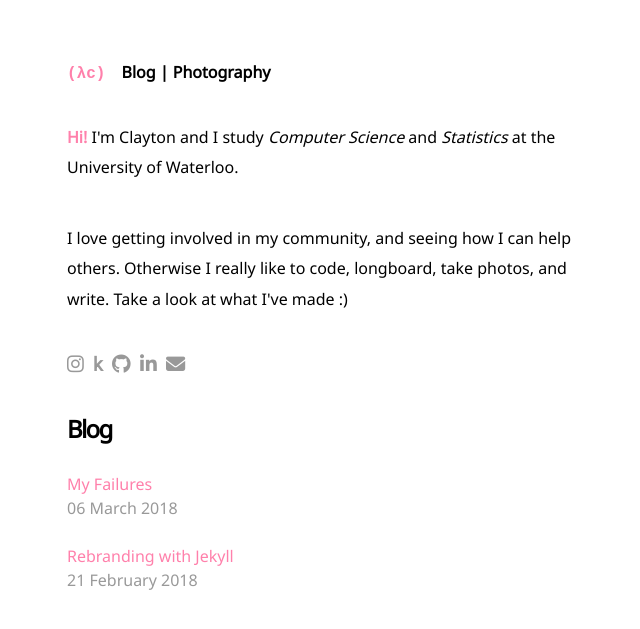
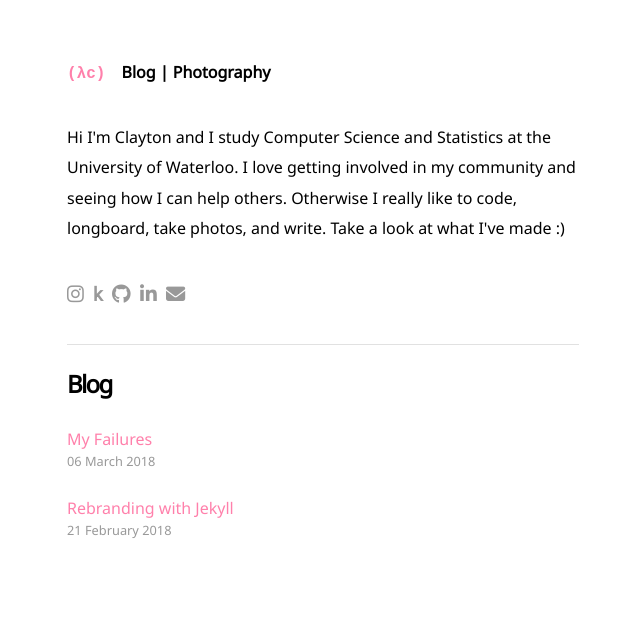
Before and after one commit to clayton-halim/clayton-halim.github.io, a Jekyll site: the page built from index.html, in a window 1280 px wide. Shown: the top 629 px of the page, without its empty margins (317-957 px from the left). Built offline with Jekyll 4.4.1, drawn with Linux system fonts in a browser that asks for light colours; nearby versions of some CDN libraries.

Commit message:
Simplify layout

```diff
--- a/assets/css/style.css
+++ b/assets/css/style.css
@@ -100,10 +100,15 @@ a {
 }
 
 #avatar {
-    height: 10em;
-    width: 10em;
+    height: 6em;
+    width: 6em;
+    border-radius: 50%;
     max-width: 100%;
     display: inline;
+}
+
+#body-wrapper {
+    padding: 5% 5%;
 }
 
 .blog-date {
@@ -132,15 +137,7 @@ body {
     font-family: "noto sans";
 }
 
-#body-wrapper {
-    padding: 5% 30%;
-}
-
 #blog-listing {
-    list-style: none;5
-}
-
-.captains-log {
     list-style: none;
 }
 
@@ -228,9 +225,6 @@ em {
     color: #FF80AB;
 }
 
-#main-content {
-}
-
 p {
     line-height: 1.9;
 }
@@ -287,7 +281,7 @@ strong {
 .post-date {
     color: #999;
     font-weight: 500;
-    font-size: 1em;
+    font-size: 0.8em;
 }
 
 .post-entry {
@@ -316,17 +310,20 @@ strong {
   margin-right: 1rem;
 }
 
-@media only screen and (max-width: 1100px) {
-    #top-nav {
-        margin-bottom: 4rem;
-    }
+#intro-text {
+    float: right;
+}
 
+/* Tablet Styles */
+@media only screen and (min-width: 768px), (orientation: landscape) {
     #body-wrapper {
-        padding: 5% 5%;
-    }
-
-    .log-block {
-        display: block;
-        margin: 0;
+        padding: 5% 20%;
     }
 }
+
+/* Desktop Styles */
+@media only screen and (min-width: 961px) {
+    #body-wrapper {
+        padding: 5% 30%;
+    }
+}
--- a/index.html
+++ b/index.html
@@ -4,15 +4,17 @@ layout: main
 
 {% include nav.html %}
 <div id="main-content">
-    <div class="row">
-        <div class="col-xs-12 col-md-12">
-            <p><strong id="hi">Hi!</strong> I'm Clayton and I study <em>Computer Science</em> and <em>Statistics</em> at the University of Waterloo.</p>
+    <div id="about-box">
+        <div id="intro-text">
             <p>
-            I love getting involved in my community, and seeing how I can help others. Otherwise I really like to code, longboard, take photos, and write. Take a look at what I've made :)
+                Hi I'm Clayton and I study Computer Science and Statistics at the University of Waterloo.
+                I love getting involved in my community and seeing how I can help others. Otherwise I really like to code, longboard, take photos, and write. Take a look at what I've made :)
             </p>
+        </div>
         {% include social.html %}
     </div>
-        <div class="col-xs-12 col-md-12">
+    <hr/>
+    <div>
         <h2 id="blog-header">Blog</h2>
         <ul class="posts">
         {% for post in site.posts limit:5 %}
@@ -26,4 +28,3 @@ layout: main
         </ul>
     </div>
 </div>
-</div>
```
Lines whose indentation alone changed are shown as unchanged.
